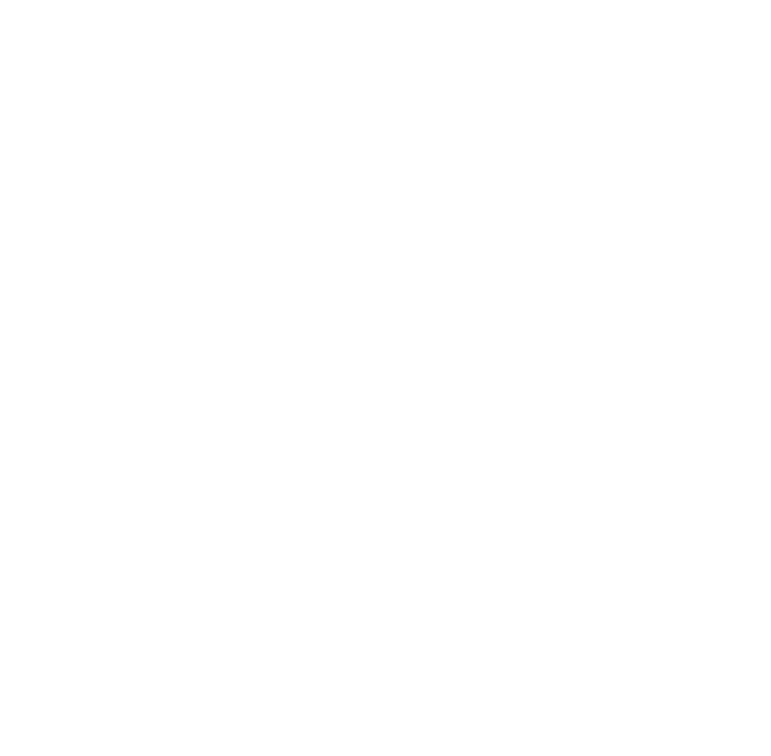
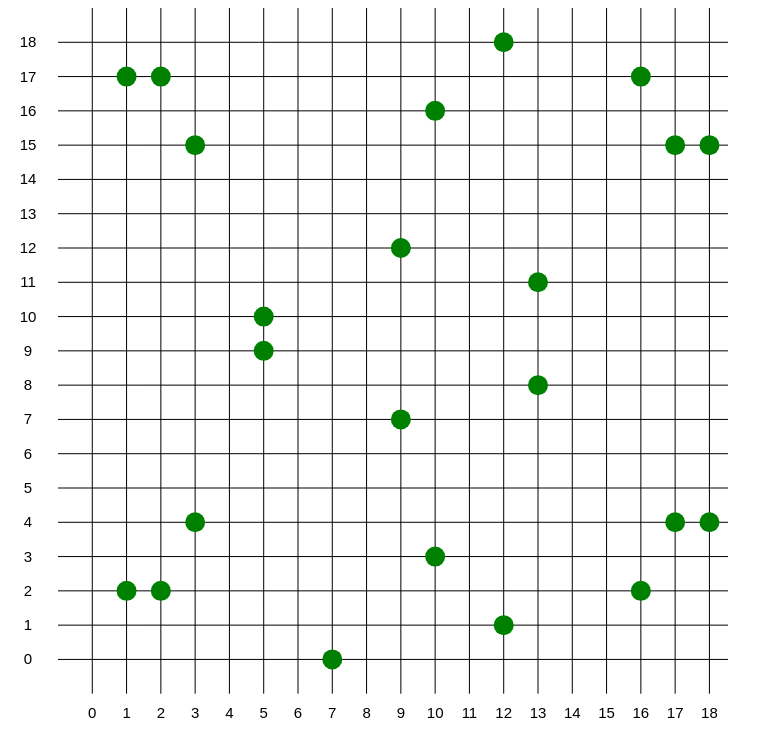
Before and after one commit to Neabfi/EllipticCurve-library, a plain HTML site: page modulo.html in a window 1280 px wide. Shown: the whole page, without its empty margins (0-771 px from the left). Drawn offline with Linux system fonts and the light colour scheme.

Commit message:
Modulo with canvas

```diff
--- /dev/null
+++ b/css/style.css
@@ -0,0 +1,33 @@
+/**
+*	MODULO ARRAY
+**/
+
+table {
+  border-collapse: collapse;
+}
+table td, table th {
+  border: 1px solid black;
+}
+table tr:first-child td {
+  border-top: 0;
+}
+table tr:last-child td {
+  border-bottom: 0;
+}
+table tr td:first-child,
+table tr th:first-child {
+  border-left: 0;
+}
+table tr td:last-child,
+table tr th:last-child {
+  border-right: 0;
+}
+
+td {
+	width: 20px;
+	height: 20px;
+}
+
+table .solution {
+	background-color: green;
+}
--- /dev/null
+++ b/js/Canvas.js
@@ -0,0 +1,31 @@
+class Canvas {
+
+	constructor(canvas, m) {
+		this.canvas = document.querySelector('#' + canvas);
+		this.context = this.canvas.getContext("2d");
+		this.width = this.canvas.width;
+		this.height = this.canvas.height;
+		this.cellsCount = m;
+		this.cell_width = this.width / (this.cellsCount + 2);
+
+		this.context.font = "15px Arial";
+	}
+
+	clear() {
+		this.context.clearRect(0, 0, this.width, this.height);
+		this.context.beginPath();
+	}
+
+	// Logical to physical coord
+	x_coord(x) {
+		x *= this.cell_width;
+		x += this.cell_width + 50
+		return x;
+	}
+
+	// Logical to physical coord
+	y_coord(y) {
+		y = this.height - this.cell_width * y - this.cell_width * 2
+		return y;
+	}
+}
--- a/js/Elliptic.js
+++ b/js/Elliptic.js
@@ -1,8 +1,10 @@
 class Elliptic {
-	constructor(a, b, m = null) {
+	constructor(a, b, m = null, canvas = null) {
 		this.a = a;
 		this.b = b;
-		this.m = m
+		this.m = m;
+
+		this.canvas = new Canvas(canvas, this.m);
 	}
 
 	calc(x) {
@@ -55,6 +57,89 @@ class Elliptic {
 
 		return new Point(x3, y3);
 	}
+
+	drawModulo() {
+
+		this.canvas.clear();
+
+		let cell_width = this.canvas.width / (this.m + 2);
+
+		// Vertical lignes
+		for (let i = 0; i < this.m; i ++) {
+			let x = i * cell_width;
+			this.canvas.context.textAlign="center";
+			this.canvas.context.fillText(i,x + cell_width + 50, this.canvas.height - 10);
+		    this.canvas.context.moveTo(x + cell_width + 50, 0, 50);
+		    this.canvas.context.lineTo(this.canvas.x_coord(i), this.canvas.height - cell_width);
+		}
+
+
+		// Horizontal lines
+		for (let i = 0; i < this.m; i ++) {
+			let x = i * cell_width
+			this.canvas.context.textAlign="center";
+			this.canvas.context.fillText(i, 20, this.canvas.height - i * cell_width - cell_width * 2 + 5);
+		    this.canvas.context.moveTo(50, x + cell_width);
+		    this.canvas.context.lineTo(this.canvas.width, x + cell_width);
+		}
+
+		this.canvas.context.strokeStyle = "black";
+		this.canvas.context.stroke();
+
+
+		for(let x = 0; x < e.m; x++) {
+			let ys = e.calc(x);
+			for(let y_indice = 0; y_indice < ys.length; y_indice++) {
+				this.canvas.context.beginPath();
+				this.canvas.context.arc(this.canvas.x_coord(x), this.canvas.y_coord(ys[y_indice]),10,0,2*Math.PI);
+				this.canvas.context.fillStyle = "green";
+				this.canvas.context.fill();
+			}
+		}
+
+
+		/*
+
+		var canvas = document.querySelector('#' + canvasId);
+		var table = '<table>';
+
+
+		table += '</tr>';
+		for(var i = e.m - 1; i >= 0; i--) {
+			table += '<tr>';
+				table += '<td> ' + i + ' </td>';
+
+
+				var solutions = e.calc(i);
+
+				for(var j = 0; j < e.m; j++) {
+
+					if(solutions.includes(j)) {
+						table += '<td class="solution"></td>';
+					} else {
+						table += '<td></td>';
+					}
+
+
+				}
+			table += '</tr>';
+		}
+
+		table += '<tr>';
+		table += '<td></td>';
+		for(var j = 0; j < e.m; j++) {
+			table += '<td> ' + j + ' </td>';
+		}
+
+		table += '</table>';
+
+		canvas.innerHTML = table;
+
+		*/
+
+	}
+
+
 }
 
 function Exception(message) {
--- a/js/GraphElliptic.js
+++ /dev/null
@@ -1,3 +0,0 @@
-class GraphElliptic {
-
-}
--- a/modulo.html
+++ b/modulo.html
@@ -2,16 +2,21 @@
 <html>
 <head>
 	<title>Elliptic</title>
+	<link rel="stylesheet" type="text/css" href="css/style.css">
 </head>
 <body>
+
+	<canvas id="canvas" width="720" height="720"></canvas>
 
 
 	<script type="text/javascript" src="js/Point.js"></script>
 	<script type="text/javascript" src="js/Elliptic.js"></script>
+	<script type="text/javascript" src="js/Canvas.js"></script>
 
 	<script>
 
-
+		e = new Elliptic(-7, 10, 19, 'canvas');
+		e.drawModulo();
 
 	</script>
 
```
